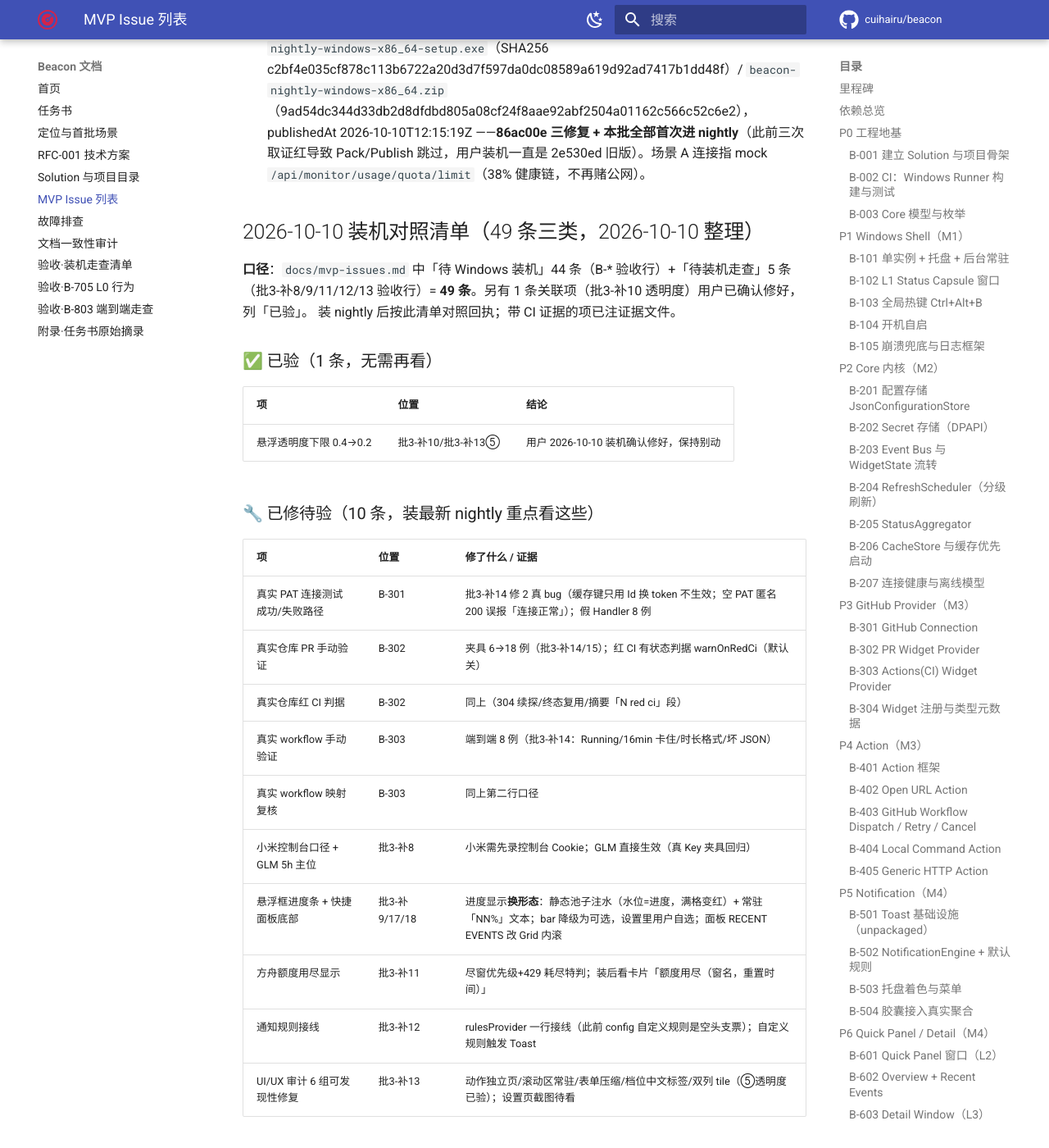
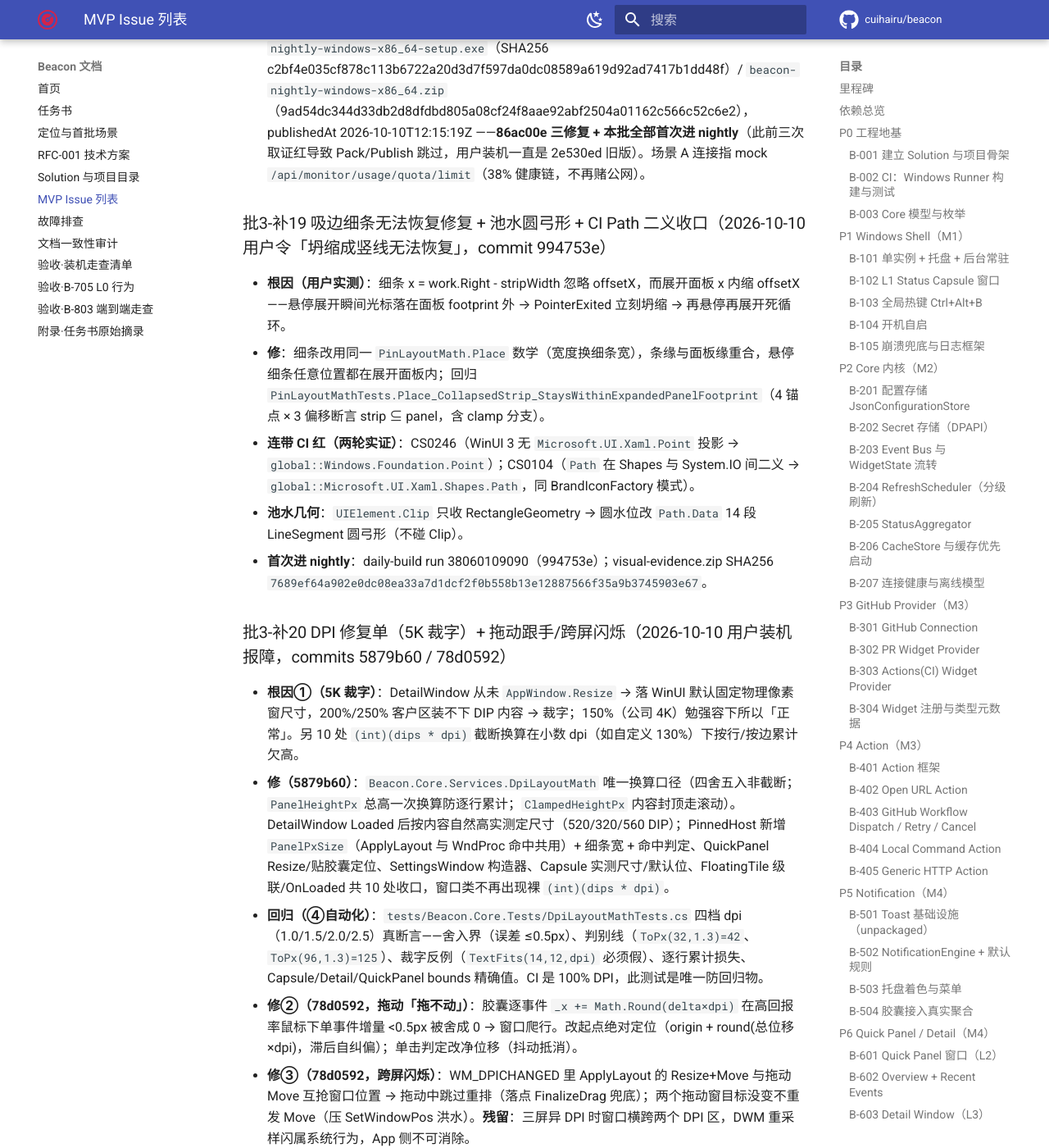
Before and after one commit to cuihairu/beacon, an MkDocs documentation site: the page built from docs/mvp-issues.md, in a window 1280 px wide and 1400 px high, scrolled down 30267 px. Shown: the whole window at 82% size. Built offline with MkDocs 1.6.1 and Material for MkDocs 9.7.7, drawn with Linux system fonts in a browser that asks for light colours; comment, search, counter and statistics services are not loaded; some of the changed text lies outside the part shown.

Commit message:
docs: record dpi and moonshot batches

```diff
--- a/docs/mvp-issues.md
+++ b/docs/mvp-issues.md
@@ -760,18 +760,41 @@
   ——**86ac00e 三修复 + 本批全部首次进 nightly**（此前三次取证红导致 Pack/Publish 跳过，用户装机一直是
   2e530ed 旧版）。场景 A 连接指 mock `/api/monitor/usage/quota/limit`（38% 健康链，不再赌公网）。
 
-## 2026-10-10 装机对照清单（49 条三类，2026-10-10 整理）
+### 批3-补19 吸边细条无法恢复修复 + 池水圆弓形 + CI Path 二义收口（2026-10-10 用户令「坍缩成竖线无法恢复」，commit 994753e）
+- **根因（用户实测）**：细条 x = work.Right - stripWidth 忽略 offsetX，而展开面板 x 内缩 offsetX——悬停展开瞬间光标落在面板 footprint 外 → PointerExited 立刻坍缩 → 再悬停再展开死循环。
+- **修**：细条改用同一 `PinLayoutMath.Place` 数学（宽度换细条宽），条缘与面板缘重合，悬停细条任意位置都在展开面板内；回归 `PinLayoutMathTests.Place_CollapsedStrip_StaysWithinExpandedPanelFootprint`（4 锚点 × 3 偏移断言 strip ⊆ panel，含 clamp 分支）。
+- **连带 CI 红（两轮实证）**：CS0246（WinUI 3 无 `Microsoft.UI.Xaml.Point` 投影 → `global::Windows.Foundation.Point`）；CS0104（`Path` 在 Shapes 与 System.IO 间二义 → `global::Microsoft.UI.Xaml.Shapes.Path`，同 BrandIconFactory 模式）。
+- **池水几何**：`UIElement.Clip` 只收 RectangleGeometry → 圆水位改 `Path.Data` 14 段 LineSegment 圆弓形（不碰 Clip）。
+- **首次进 nightly**：daily-build run 38060109090（994753e）；visual-evidence.zip SHA256 `7689ef64a902e0dc08ea33a7d1dcf2f0b558b13e12887566f35a9b3745903e67`。
+
+### 批3-补20 DPI 修复单（5K 裁字）+ 拖动跟手/跨屏闪烁（2026-10-10 用户装机报障，commits 5879b60 / 78d0592）
+- **根因①（5K 裁字）**：DetailWindow 从未 `AppWindow.Resize` → 落 WinUI 默认固定物理像素窗尺寸，200%/250% 客户区装不下 DIP 内容 → 裁字；150%（公司 4K）勉强容下所以「正常」。另 10 处 `(int)(dips * dpi)` 截断换算在小数 dpi（如自定义 130%）下按行/按边累计欠高。
+- **修（5879b60）**：`Beacon.Core.Services.DpiLayoutMath` 唯一换算口径（四舍五入非截断；`PanelHeightPx` 总高一次换算防逐行累计；`ClampedHeightPx` 内容封顶走滚动）。DetailWindow Loaded 后按内容自然高实测定尺寸（520/320/560 DIP）；PinnedHost 新增 `PanelPxSize`（ApplyLayout 与 WndProc 命中共用）+ 细条宽 + 命中判定、QuickPanel Resize/贴胶囊定位、SettingsWindow 构造器、Capsule 实测尺寸/默认位、FloatingTile 级联/OnLoaded 共 10 处收口，窗口类不再出现裸 `(int)(dips * dpi)`。
+- **回归（④自动化）**：`tests/Beacon.Core.Tests/DpiLayoutMathTests.cs` 四档 dpi（1.0/1.5/2.0/2.5）真断言——舍入界（误差 ≤0.5px）、判别线（`ToPx(32,1.3)=42`、`ToPx(96,1.3)=125`）、裁字反例（`TextFits(14,12,dpi)` 必须假）、逐行累计损失、Capsule/Detail/QuickPanel bounds 精确值。CI 是 100% DPI，此测试是唯一防回归物。
+- **修②（78d0592，拖动「拖不动」）**：胶囊逐事件 `_x += Math.Round(delta×dpi)` 在高回报率鼠标下单事件增量 <0.5px 被舍成 0 → 窗口爬行。改起点绝对定位（origin + round(总位移×dpi)，滞后自纠偏）；单击判定改净位移（抖动抵消）。
+- **修③（78d0592，跨屏闪烁）**：WM_DPICHANGED 里 ApplyLayout 的 Resize+Move 与拖动 Move 互抢窗口位置 → 拖动中跳过重排（落点 FinalizeDrag 兜底）；两个拖动窗目标没变不重发 Move（压 SetWindowPos 洪水）。**残留**：三屏异 DPI 时窗口横跨两个 DPI 区，DWM 重采样闪属系统行为，App 侧不可消除。
+- **验收**：4 项目 246/353(+Moonshot 后 371)/27/31 全绿；ci 38062889229 绿。
+- **限制（诚实口径）**：CI windows-latest 恒 100% DPI 单显示器，per-monitor 缩放不可程序化伪造——200%/250% 实效只能装机验（对应 B-102/B-703 装机行）。
+
+### 批3-补21 Moonshot 开放平台余额接入（2026-10-10 用户令，commit 4c3ecb2 + 设置行/单测）
+- **接口**：moonshot.balance = GET `https://api.moonshot.cn/v1/users/me/balance`（整串端点无补路径，Bearer）；响应 `{code,data.available_balance}`，`ParseBalance` 纯函数兼容数字/字符串金额；阈值 `warn_below=20`/`error_below=5`（≤error→Error、≤warn→Warning）；连接测试 200 但结构不对 → Degraded（代理假阳性不算连通）。与 Kimi For Coding 是两套账号体系（Key 不通用），品牌标共用月之暗面（`BrandIcons["moonshot"]="kimi"` 别名）。
+- **Settings**：模块行「Moonshot 开放平台 · 开放平台余额 · 与 Kimi 不通用」（靛蓝 #4F46E5 区分 kimi 行 #2563EB）、空连接提示、连接表单 4 处文案（Id 预填 moonshot-main）；类型下拉走 `ConnectionProviders.Keys` 自动出现。
+- **单测**：`MoonshotBalanceProviderTests` 18 例（解析 5 / 阈值 7 / 摘要 1 / 端到端 5 含 Bearer 与整串端点断言 / 连接测试 3 含 401→Unauthorized）。4 项目 246/371/27/31 全绿。
+
+
+
+## 2026-10-10 装机对照清单（53 条三类，2026-10-10 二次整理）
 
 **口径**：`docs/mvp-issues.md` 中「待 Windows 装机」44 条（B-* 验收行）+「待装机走查」5 条
-（批3-补8/9/11/12/13 验收行）= **49 条**。另有 1 条关联项（批3-补10 透明度）用户已确认修好，列「已验」。
-装 nightly 后按此清单对照回执；带 CI 证据的项已注证据文件。
+（批3-补8/9/11/12/13 验收行）+ 补19/20/21 新增 4 条 = **53 条**。另有 1 条关联项（批3-补10 透明度）
+用户已确认修好，列「已验」。装 nightly 后按此清单对照回执；带 CI 证据的项已注证据文件。
 
 ### ✅ 已验（1 条，无需再看）
 | 项 | 位置 | 结论 |
 |---|---|---|
 | 悬浮透明度下限 0.4→0.2 | 批3-补10/批3-补13⑤ | 用户 2026-10-10 装机确认修好，保持别动 |
 
-### 🔧 已修待验（10 条，装最新 nightly 重点看这些）
+### 🔧 已修待验（14 条，装最新 nightly 重点看这些）
 | 项 | 位置 | 修了什么 / 证据 |
 |---|---|---|
 | 真实 PAT 连接测试成功/失败路径 | B-301 | 批3-补14 修 2 真 bug（缓存键只用 Id 换 token 不生效；空 PAT 匿名 200 误报「连接正常」）；假 Handler 8 例 |
@@ -784,6 +807,10 @@
 | 方舟额度用尽显示 | 批3-补11 | 尽窗优先级+429 耗尽特判；装后看卡片「额度用尽（窗名，重置时间）」 |
 | 通知规则接线 | 批3-补12 | rulesProvider 一行接线（此前 config 自定义规则是空头支票）；自定义规则触发 Toast |
 | UI/UX 审计 6 组可发现性修复 | 批3-补13 | 动作独立页/滚动区常驻/表单压缩/档位中文标签/双列 tile（⑤透明度已验）；设置页截图待看 |
+| 吸边细条无法恢复 | 批3-补19 | 细条与展开面板同一 Place 数学（strip ⊆ panel 几何不变量+回归测试）；装后拖面板到屏边收起，悬停细条应展开不再死循环 |
+| 5K/高缩放裁字（DPI） | 批3-补20 | DetailWindow 按内容定尺寸 + 10 处 DpiLayoutMath 唯一口径 + 四档 dpi 回归测试；装 200%/250% 看详情窗/悬浮框/胶囊字完整（CI 恒 100% 无法代验） |
+| 拖动跟手 + 跨屏闪烁 | 批3-补20 | 胶囊改起点绝对定位（高回报率鼠标不再爬行）；拖动中跳过 WM_DPICHANGED 重排；装后慢拖胶囊并跨三屏看跟手与闪烁 |
+| Moonshot 余额卡片 | 批3-补21 | 开放平台 Key（platform.moonshot.cn，与 Kimi 不通用）录入后看余额/阈值告警；设置模块行与连接表单就位；18 例单测 |
 
 ### ⬜ 未修（39 条：无已知缺陷，代码就位，待装机首验）
 | 项 | 条数 | 说明 |
```
